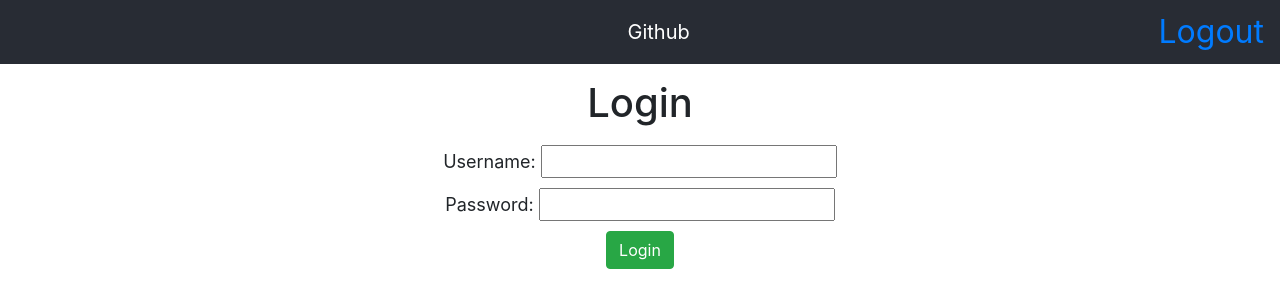
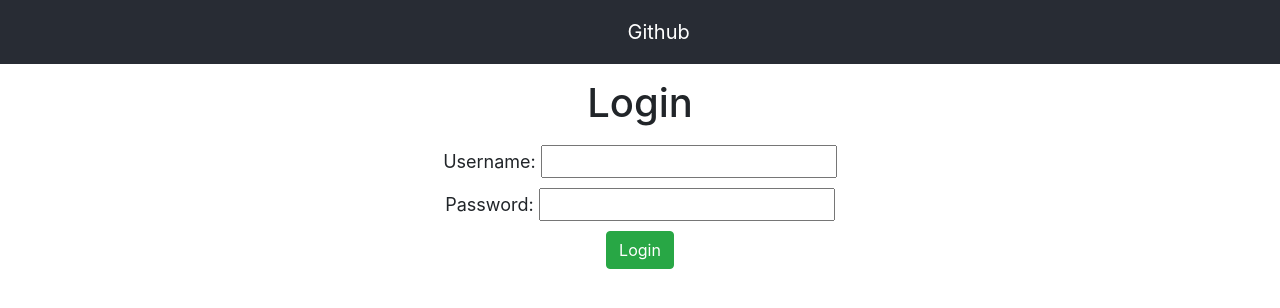
Before and after one commit to chrisDags/task-app-frontend, a React (Create React App) app: page / in a window 1280 px wide. Shown: the top 308 px of the page. Built offline with nearby package versions, Linux system fonts and the light colour scheme; sample sign-in values are in the browser's storage.

Commit message:
another try

```diff
--- a/src/components/HeaderComponent.css
+++ b/src/components/HeaderComponent.css
@@ -3,22 +3,24 @@
     text-align: center;
     justify-content: center;
     padding-left: 49%;
+    margin: 0 auto;
 }
 
 .myClass{
-    justify-content: end;
+    display: relative;
+    padding-left: 760%;
     font-size: xx-large;
 }
 
 header {
     background-color: #282c34;
     position: relative;
-    display: flex;
     justify-content: center;
     overflow-x: hidden;
 
   }
 
-body {
+/* body {
       overflow-x: hidden;
-}
+      margin: 0 auto;
+} */
--- a/src/components/HeaderComponent.jsx
+++ b/src/components/HeaderComponent.jsx
@@ -15,7 +15,7 @@
                     <a href="https://github.com/chrisDags" className="navbar-brand"> Github </a>
                     <ul className="navbar-nav">
                     </ul>
-                    <ul className="navbar-nav navbar-collapse" style={{justifyContent: 'end'}}>
+                    <ul className="navbar-nav navbar-collapse">
                         {(isUserLoggedIn) && <li><Link className="myClass" onClick={AuthService.logout} to="/login">Logout</Link></li>}
                     </ul>
                 </nav>
```
